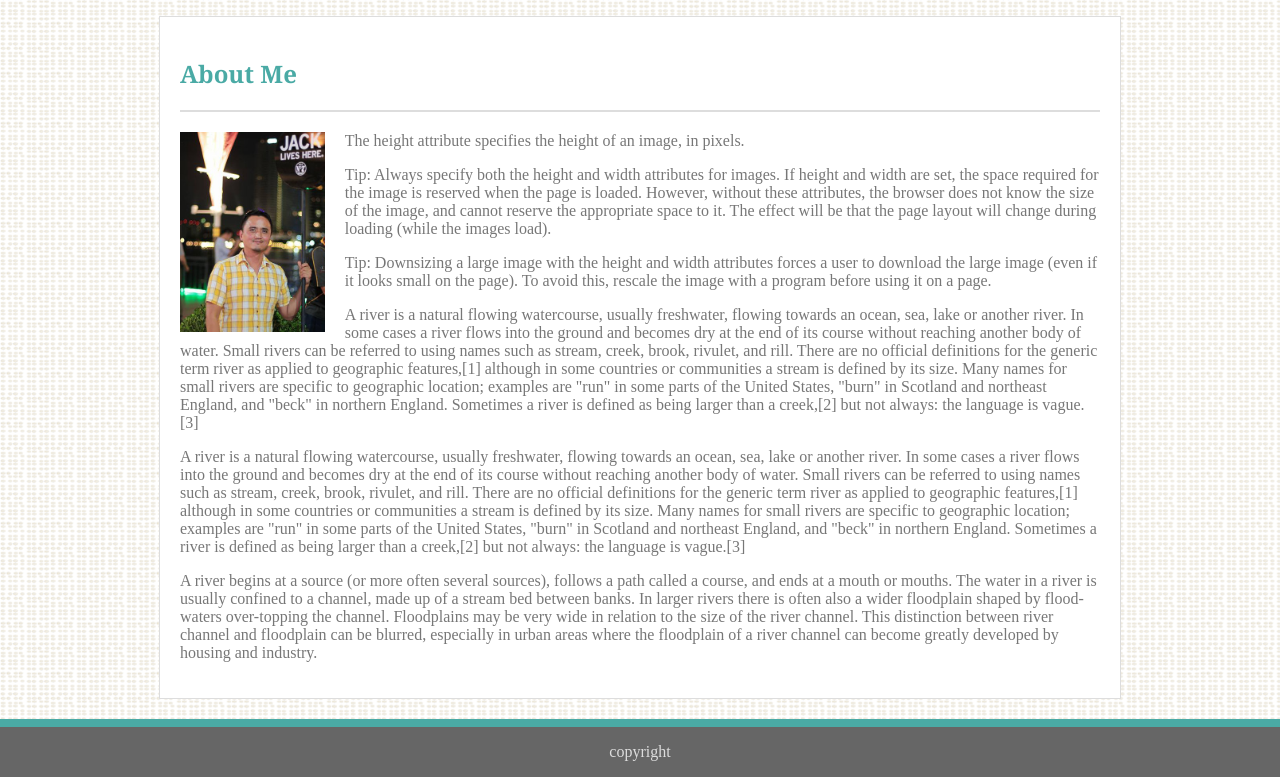
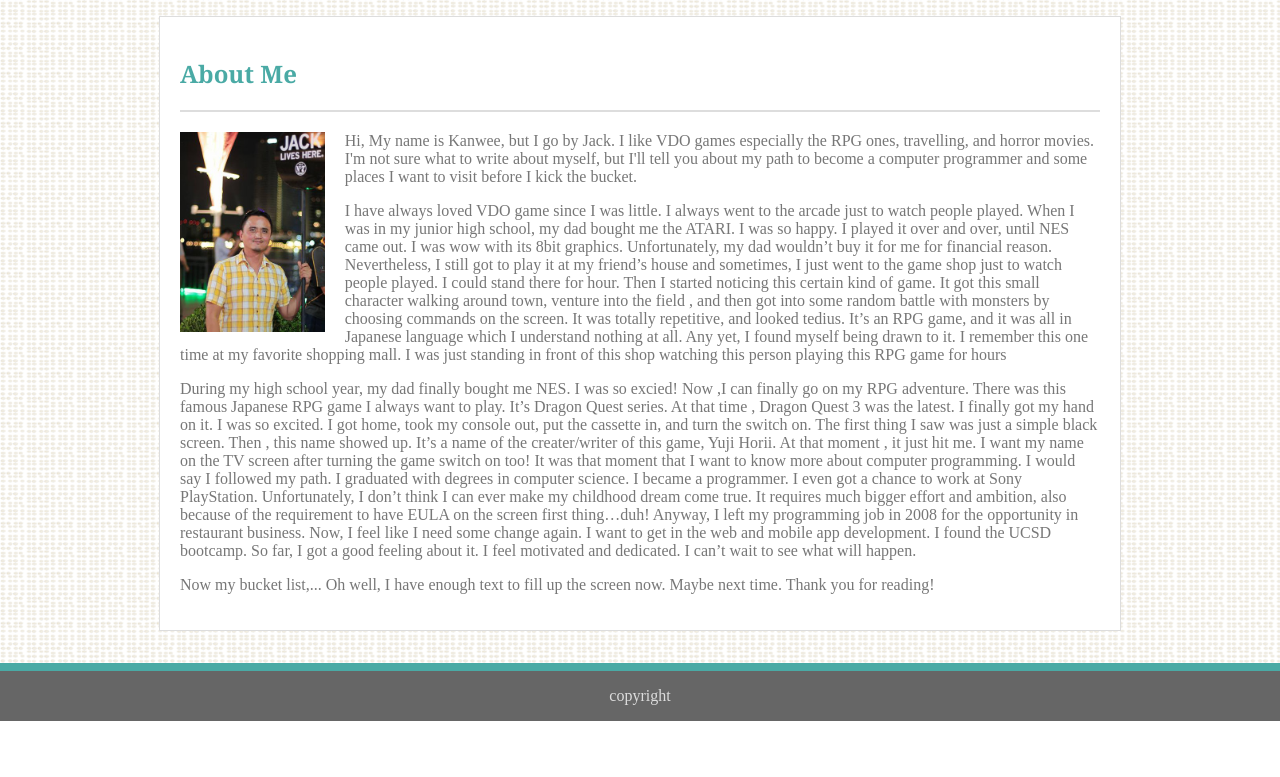
Before and after one commit to kkiathub/Basic-Portfolio, a plain HTML site: page index.html in a window 1280 px wide. Shown: the part 79-856 px from the top of the page. After the commit the page ends 800 px from the top, so only its background shows below. Drawn offline with Linux system fonts and the light colour scheme.

Commit message:
adding text about me

```diff
--- a/index.html
+++ b/index.html
@@ -30,12 +30,10 @@
                 <h2 id="content-title">About Me</h2>
                 <hr>
                 <img id="mypic" src="assets/image/kkjack.jpg" height="200" >
-                <p>The height attribute specifies the height of an image, in pixels.</p>
-                <p>Tip: Always specify both the height and width attributes for images. If height and width are set, the space required for the image is reserved when the page is loaded. However, without these attributes, the browser does not know the size of the image, and cannot reserve the appropriate space to it. The effect will be that the page layout will change during loading (while the images load).</p>
-                <p>Tip: Downsizing a large image with the height and width attributes forces a user to download the large image (even if it looks small on the page). To avoid this, rescale the image with a program before using it on a page.</p>
-                <p>A river is a natural flowing watercourse, usually freshwater, flowing towards an ocean, sea, lake or another river. In some cases a river flows into the ground and becomes dry at the end of its course without reaching another body of water. Small rivers can be referred to using names such as stream, creek, brook, rivulet, and rill. There are no official definitions for the generic term river as applied to geographic features,[1] although in some countries or communities a stream is defined by its size. Many names for small rivers are specific to geographic location; examples are "run" in some parts of the United States, "burn" in Scotland and northeast England, and "beck" in northern England. Sometimes a river is defined as being larger than a creek,[2] but not always: the language is vague.[3]</p>
-                <p>A river is a natural flowing watercourse, usually freshwater, flowing towards an ocean, sea, lake or another river. In some cases a river flows into the ground and becomes dry at the end of its course without reaching another body of water. Small rivers can be referred to using names such as stream, creek, brook, rivulet, and rill. There are no official definitions for the generic term river as applied to geographic features,[1] although in some countries or communities a stream is defined by its size. Many names for small rivers are specific to geographic location; examples are "run" in some parts of the United States, "burn" in Scotland and northeast England, and "beck" in northern England. Sometimes a river is defined as being larger than a creek,[2] but not always: the language is vague.[3]</p>
-                <p>A river begins at a source (or more often several sources), follows a path called a course, and ends at a mouth or mouths. The water in a river is usually confined to a channel, made up of a stream bed between banks. In larger rivers there is often also a wider floodplain shaped by flood-waters over-topping the channel. Floodplains may be very wide in relation to the size of the river channel. This distinction between river channel and floodplain can be blurred, especially in urban areas where the floodplain of a river channel can become greatly developed by housing and industry.</p>
+                <p>Hi, My name is Kanwee, but I go by Jack.  I like VDO games especially the RPG ones, travelling, and horror movies.  I'm not sure what to write about myself, but I'll tell you about my path to become a computer programmer and some places I want to visit before I kick the bucket.</p>
+                <p>I have always loved VDO game since I was little.  I always went to the arcade just to watch people played.  When I was in my junior high school, my dad bought me the ATARI.  I was so happy.  I played it over and over, until NES came out.  I was wow with its 8bit graphics.    Unfortunately, my dad wouldn’t buy it for me for financial reason.   Nevertheless, I still got to play it at my friend’s house and sometimes, I just went to the game shop just to watch people played.  I could stand there for hour.   Then I started noticing this certain kind of game.   It got this small character walking around town, venture into the field , and then got into some random battle with monsters by choosing commands on the screen.  It was totally repetitive, and looked tedius.   It’s an RPG game, and it was all in Japanese language which I understand nothing at all.   Any yet, I found myself being drawn to it.   I remember this one time at my favorite shopping mall.  I was just standing in front of this shop watching this person playing this RPG game for hours</p>
+                <p>During my high school year, my dad finally bought me NES.   I was so excied!   Now ,I can finally go on my RPG adventure.    There was this famous Japanese RPG game I always want to play.  It’s  Dragon Quest series.   At that time , Dragon Quest 3 was the latest.     I finally got my hand on it.  I was so excited.    I got home, took my console out, put the cassette in, and turn the switch on.    The first thing I saw was just a simple black screen.    Then , this name showed up.    It’s a name of the creater/writer of this game, Yuji Horii.  At that moment , it just hit me.   I want my name on the TV screen after turning the game switch on too!  It was that moment that I want to know more about computer programming.   I would say I followed my path.  I graduated with degrees in computer science.  I became a programmer.  I even got a chance to work at Sony PlayStation.     Unfortunately, I don’t think I can ever make my childhood dream come true.   It requires much bigger effort and ambition, also because of the requirement to have EULA on the screen first thing…duh!    Anyway, I left my programming job in 2008 for the opportunity in restaurant business.     Now, I feel like I need some change again.  I want to get in the web and mobile app development.   I found the UCSD bootcamp.  So far, I got a good feeling about it.  I feel motivated and dedicated.    I can’t wait to see what will happen.</p>
+                <p>Now my bucket list,... Oh well, I have enough text to fill up the screen now. Maybe next time.  Thank you for reading!</p>
             </div>
         </div>
     </div>
```
